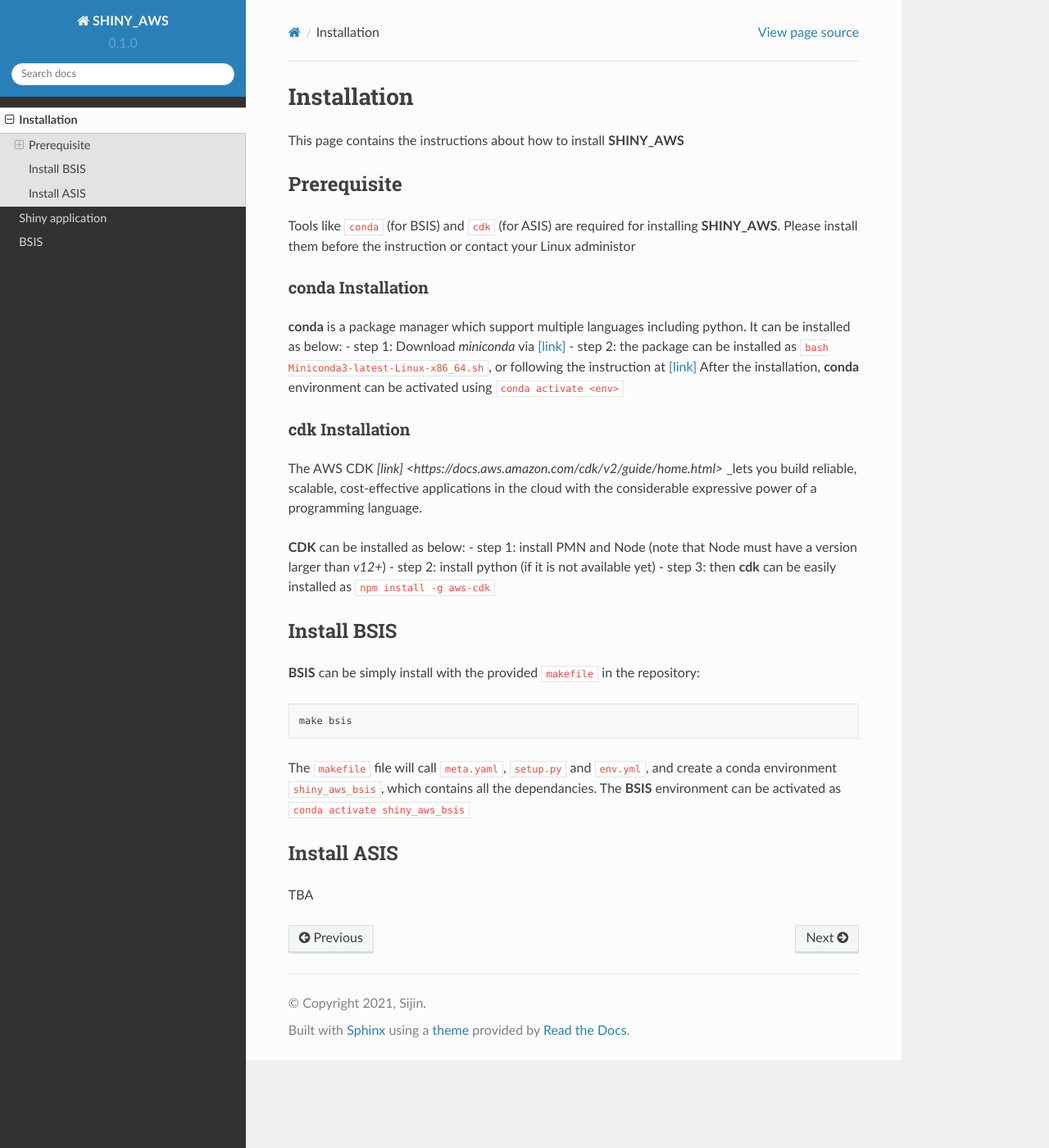
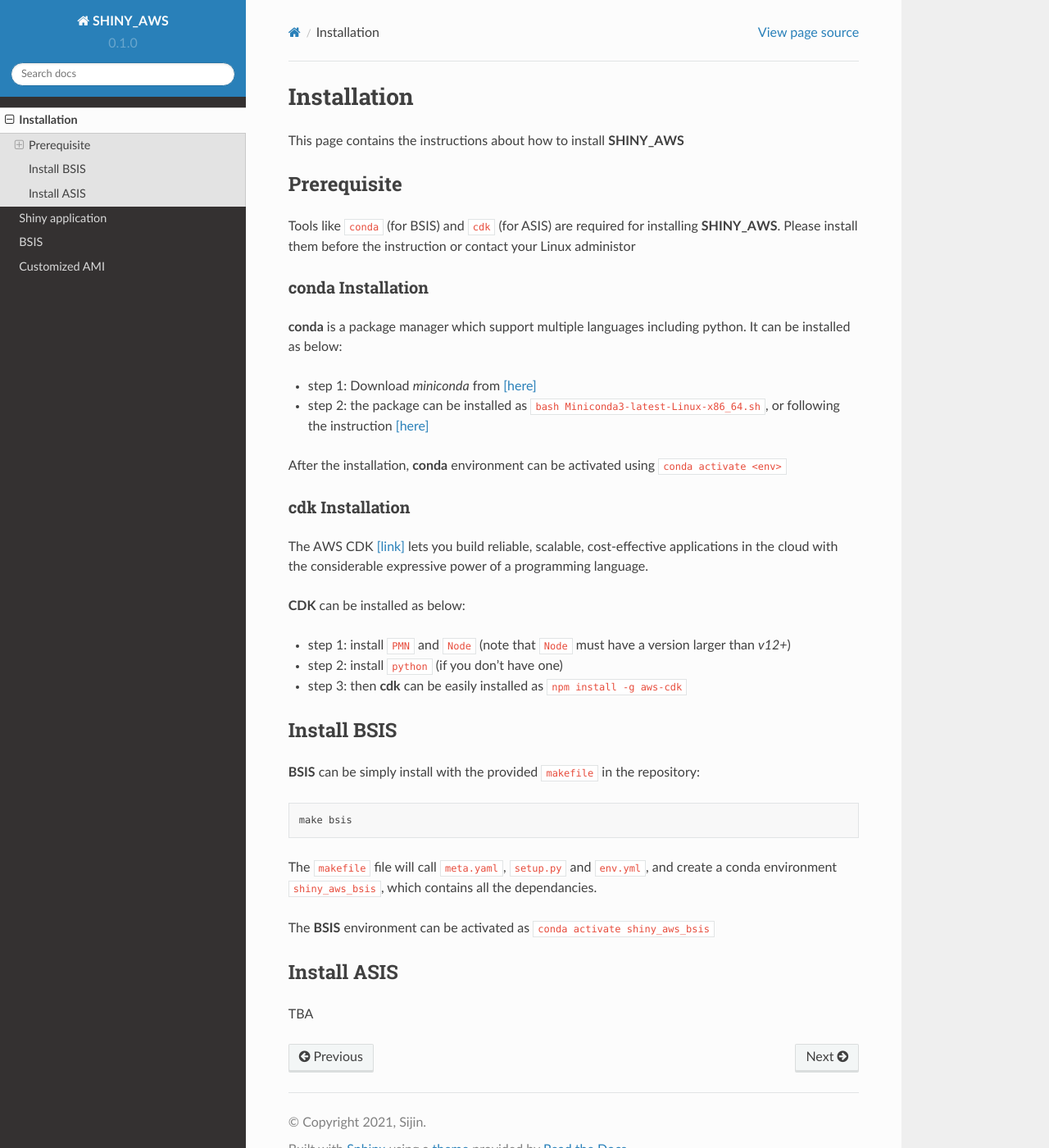
Before and after one commit to jzanetti/shiny_aws, a Sphinx documentation site: the page built from doc/source/Installation.rst, in a window 1280 px wide and 1400 px high. Shown: the whole window at 82% size. Built offline with Sphinx 7.4.7 and the Read the Docs theme 2.0.0, drawn with Linux system fonts in a browser that asks for light colours; pages that are not in the unit, such as notebooks, are missing from menus.

Commit message:
update readme

```diff
--- a/doc/source/BSIS.rst
+++ b/doc/source/BSIS.rst
@@ -13,6 +13,7 @@
   - **aws**: AWS specific setups
 
 For **shiny**, we need to define where the Shiny application comes from. Note that all Shiny applications used in **BSIS** must be uploaded to S3 beforehand. How to create a Shiny on S3 can be obtained `here <https://shiny-aws-doc.readthedocs.io/en/latest/Shiny.html>`_.
+
 An simple example is given below:
 
 .. code-block:: bash
@@ -22,7 +23,7 @@
       s3: s3://xxxxxxx-shiny-app/r
       userdata: cloud-init.sh
 
-The above provides some basic shiny information. The instance will be brought up by using the user data ``cloud-init.sh`,
+The above provides some basic shiny information. The instance will be brought up by using the user data ``cloud-init.sh``,
 and the shiny application from ``s3://xxxxxxx-shiny-app/r/hello_world``.
 
 For **aws**, we need to provide usual AWS configurations such as ``VPC``, ``subnets`` and the ``ami`` to be used. An example is given below:
--- a/doc/source/Installation.rst
+++ b/doc/source/Installation.rst
@@ -10,18 +10,21 @@
 conda Installation
 ^^^^^^^^^
 **conda** is a package manager which support multiple languages including python. It can be installed as below:
-- step 1: Download `miniconda` via  `[link] <https://docs.conda.io/en/latest/miniconda.html>`_
-- step 2: the package can be installed as ``bash Miniconda3-latest-Linux-x86_64.sh``, or following the instruction at `[link] <https://conda.io/projects/conda/en/latest/user-guide/install/linux.html>`_
+
+- step 1: Download `miniconda` from  `[here] <https://docs.conda.io/en/latest/miniconda.html>`_
+- step 2: the package can be installed as ``bash Miniconda3-latest-Linux-x86_64.sh``, or following the instruction `[here] <https://conda.io/projects/conda/en/latest/user-guide/install/linux.html>`_
+
 After the installation, **conda** environment can be activated using ``conda activate <env>``
 
 
 cdk Installation
 ^^^^^^^^^
-The AWS CDK `[link] <https://docs.aws.amazon.com/cdk/v2/guide/home.html>` _lets you build reliable, scalable, cost-effective applications in the cloud with the considerable expressive power of a programming language.
+The AWS CDK `[link] <https://docs.aws.amazon.com/cdk/v2/guide/home.html>`_ lets you build reliable, scalable, cost-effective applications in the cloud with the considerable expressive power of a programming language.
 
 **CDK** can be installed as below:
-- step 1: install PMN and Node (note that Node must have a version larger than `v12+`)
-- step 2: install python (if it is not available yet)
+
+- step 1: install ``PMN`` and ``Node`` (note that ``Node`` must have a version larger than `v12+`)
+- step 2: install ``python`` (if you don't have one)
 - step 3: then **cdk** can be easily installed as ``npm install -g aws-cdk``
 
 
@@ -34,6 +37,7 @@
    make bsis
 
 The ``makefile`` file will call ``meta.yaml``, ``setup.py`` and ``env.yml``, and create a conda environment ``shiny_aws_bsis``, which contains all the dependancies.
+
 The **BSIS** environment can be activated as ``conda activate shiny_aws_bsis``
 
 
--- a/doc/source/Shiny.rst
+++ b/doc/source/Shiny.rst
@@ -1,7 +1,7 @@
 Shiny application
 =====
 
-In the section, we describes how to create a Shiny application for **SHINY_AWS**
+In the section, we describe how to create a Shiny application from **SHINY_AWS**
 
 Shiny application basis
 ------
--- a/doc/source/index.rst
+++ b/doc/source/index.rst
@@ -35,4 +35,4 @@
    Installation
    Shiny
    BSIS
-   Base_AMI
+   Customized_AMI
```
